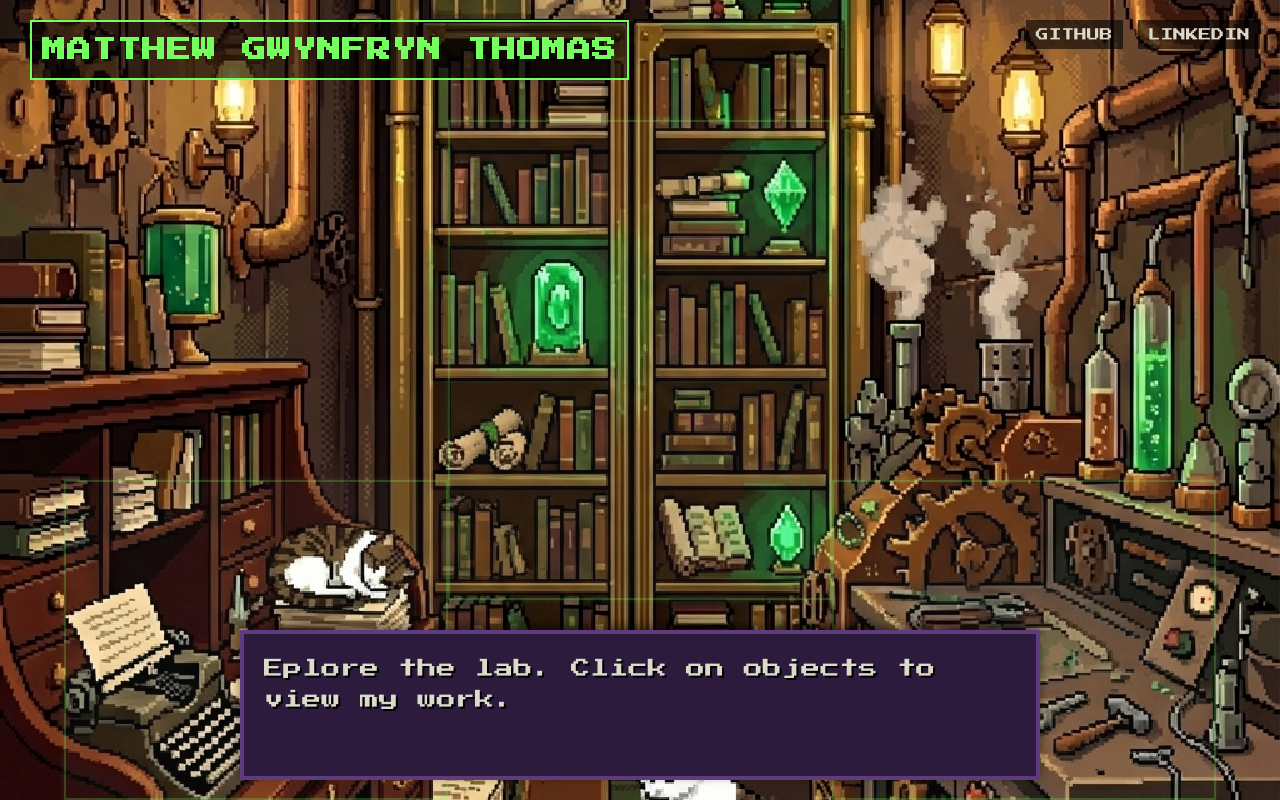
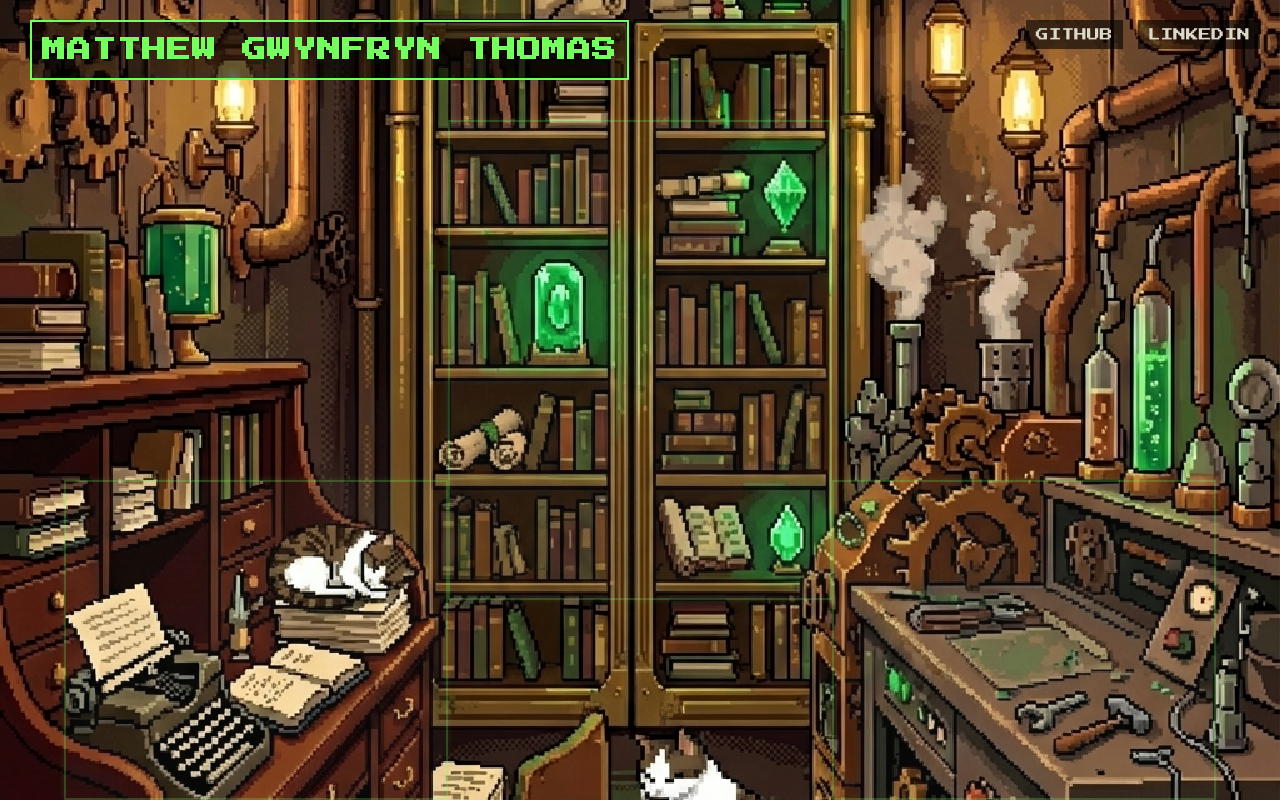
Before and after one commit to matthewgthomas/matthewgthomas.github.io, a React (Vite) app: page / in a window 1280 px wide. Built offline with nearby package versions, Linux system fonts and the light colour scheme.

Commit message:
Remove dialogue box

```diff
--- a/src/components/DialogueBox.css
+++ /dev/null
@@ -1,60 +0,0 @@
-.dialogue-overlay {
-    position: fixed;
-    bottom: 0;
-    left: 0;
-    width: 100%;
-    padding: 20px;
-    display: flex;
-    justify-content: center;
-    z-index: 100;
-    pointer-events: none;
-    /* Let clicks pass through outside the box */
-}
-
-.dialogue-box {
-    background: var(--color-ui-bg);
-    border: 4px solid var(--color-ui-border);
-    width: 100%;
-    max-width: 800px;
-    min-height: 150px;
-    padding: 20px;
-    pointer-events: auto;
-    box-shadow: 0 -4px 10px rgba(0, 0, 0, 0.5);
-    display: flex;
-    flex-direction: column;
-    justify-content: space-between;
-}
-
-.dialogue-text {
-    font-family: var(--font-display);
-    font-size: 1.2rem;
-    line-height: 1.6;
-    margin: 0;
-    color: var(--color-fg);
-    text-shadow: 2px 2px 0 #000;
-}
-
-.dialogue-options {
-    display: flex;
-    gap: 1rem;
-    margin-top: 1rem;
-    justify-content: flex-end;
-    flex-wrap: wrap;
-}
-
-.dialogue-btn {
-    background: var(--color-bg);
-    border: 2px solid var(--color-highlight);
-    color: var(--color-highlight);
-    font-family: var(--font-display);
-    padding: 10px 15px;
-    cursor: pointer;
-    font-size: 0.9rem;
-    transition: all 0.2s;
-}
-
-.dialogue-btn:hover {
-    background: var(--color-highlight);
-    color: var(--color-bg);
-    transform: translateY(-2px);
-}
--- a/src/components/DialogueBox.jsx
+++ /dev/null
@@ -1,46 +0,0 @@
-import React, { useState, useEffect } from 'react';
-import './DialogueBox.css';
-
-export default function DialogueBox({ text, options = [], onOptionClick }) {
-    const [displayedText, setDisplayedText] = useState('');
-    const [isTyping, setIsTyping] = useState(true);
-
-    useEffect(() => {
-        setDisplayedText('');
-        setIsTyping(true);
-        let index = 0;
-        const timer = setInterval(() => {
-            if (index < text.length) {
-                setDisplayedText((prev) => prev + text.charAt(index));
-                index++;
-            } else {
-                setIsTyping(false);
-                clearInterval(timer);
-            }
-        }, 30); // Typing speed
-
-        return () => clearInterval(timer);
-    }, [text]);
-
-    return (
-        <div className="dialogue-overlay">
-            <div className="dialogue-box">
-                <p className="dialogue-text">{displayedText}</p>
-
-                {!isTyping && options.length > 0 && (
-                    <div className="dialogue-options">
-                        {options.map((option, idx) => (
-                            <button
-                                key={idx}
-                                className="dialogue-btn"
-                                onClick={() => onOptionClick(option)}
-                            >
-                                {option.label}
-                            </button>
-                        ))}
-                    </div>
-                )}
-            </div>
-        </div>
-    );
-}
--- a/src/components/Navigation.jsx
+++ /dev/null
@@ -1,14 +0,0 @@
-import { Link } from 'react-router-dom';
-
-export default function Navigation() {
-    return (
-        <nav className="scumm-bar">
-            <ul className="verb-list">
-                <li><Link to="/">HOME</Link></li>
-                <li><Link to="/writing">WRIT</Link></li>
-                <li><Link to="/research">RSRCH</Link></li>
-                <li><Link to="/projects">PROJ</Link></li>
-            </ul>
-        </nav>
-    );
-}
--- a/src/pages/Home.jsx
+++ b/src/pages/Home.jsx
@@ -1,40 +1,8 @@
-import React, { useState } from 'react';
 import { useNavigate } from 'react-router-dom';
-import DialogueBox from '../components/DialogueBox';
 import './Home.css';
-
-const DIALOGUE_TREE = {
-    start: {
-        text: "Explore the lab. Click on objects to view my work.",
-        options: []
-    },
-    writing_hover: {
-        text: "The Scribe's desk. Manuscripts and scrolls lie scattered here.",
-        options: []
-    },
-    research_hover: {
-        text: "The Archive. Ancient data and observations are stored here.",
-        options: []
-    },
-    projects_hover: {
-        text: "The Workbench. The Tinker's latest inventions.",
-        options: []
-    }
-};
 
 export default function Home() {
     const navigate = useNavigate();
-    const [displayText, setDisplayText] = useState(DIALOGUE_TREE.start.text);
-
-    const handleHover = (key) => {
-        if (DIALOGUE_TREE[key]) {
-            setDisplayText(DIALOGUE_TREE[key].text);
-        }
-    };
-
-    const handleLeave = () => {
-        setDisplayText(DIALOGUE_TREE.start.text);
-    };
 
     return (
         <div className="home-scene">
@@ -48,8 +16,6 @@ export default function Home() {
             <div
                 className="hotspot writing-spot"
                 onClick={() => navigate('/writing')}
-                onMouseEnter={() => handleHover('writing_hover')}
-                onMouseLeave={handleLeave}
             >
                 <div className="hotspot-label">WRITING</div>
             </div>
@@ -57,8 +23,6 @@ export default function Home() {
             <div
                 className="hotspot research-spot"
                 onClick={() => navigate('/research')}
-                onMouseEnter={() => handleHover('research_hover')}
-                onMouseLeave={handleLeave}
             >
                 <div className="hotspot-label">RESEARCH</div>
             </div>
@@ -66,15 +30,8 @@ export default function Home() {
             <div
                 className="hotspot projects-spot"
                 onClick={() => navigate('/projects')}
-                onMouseEnter={() => handleHover('projects_hover')}
-                onMouseLeave={handleLeave}
             >
                 <div className="hotspot-label">PROJECTS</div>
-            </div>
-
-            {/* Persistent Dialogue Box at bottom */}
-            <div className="scene-dialogue">
-                <DialogueBox text={displayText} />
             </div>
 
             <div className="social-links-minimal">
```
